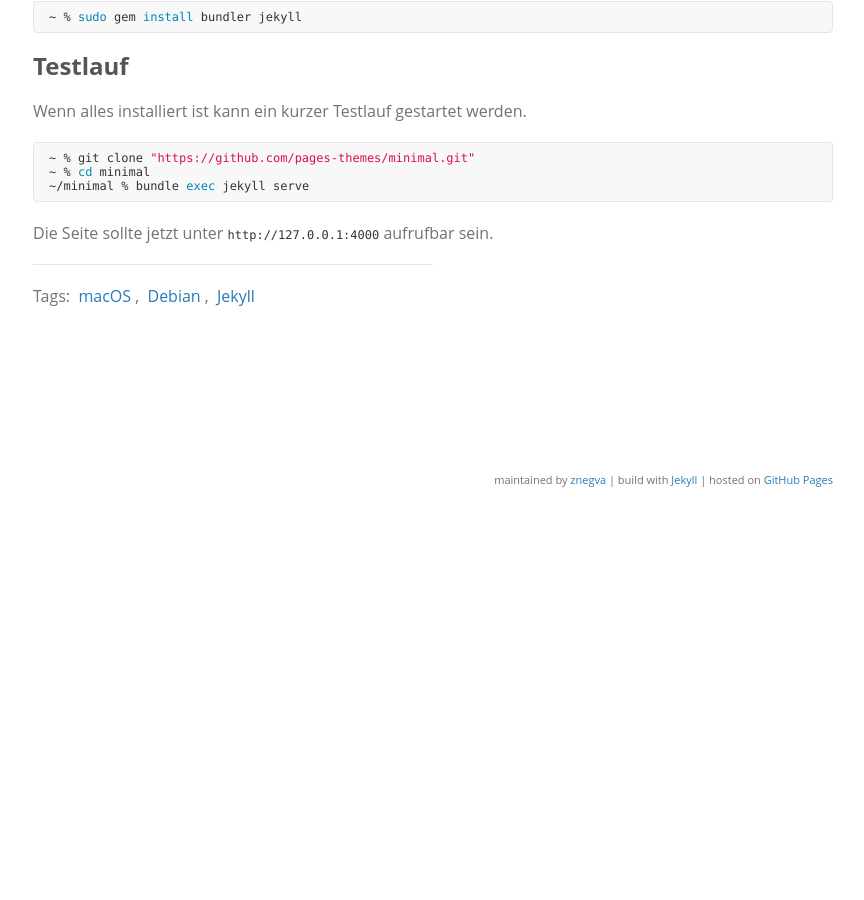
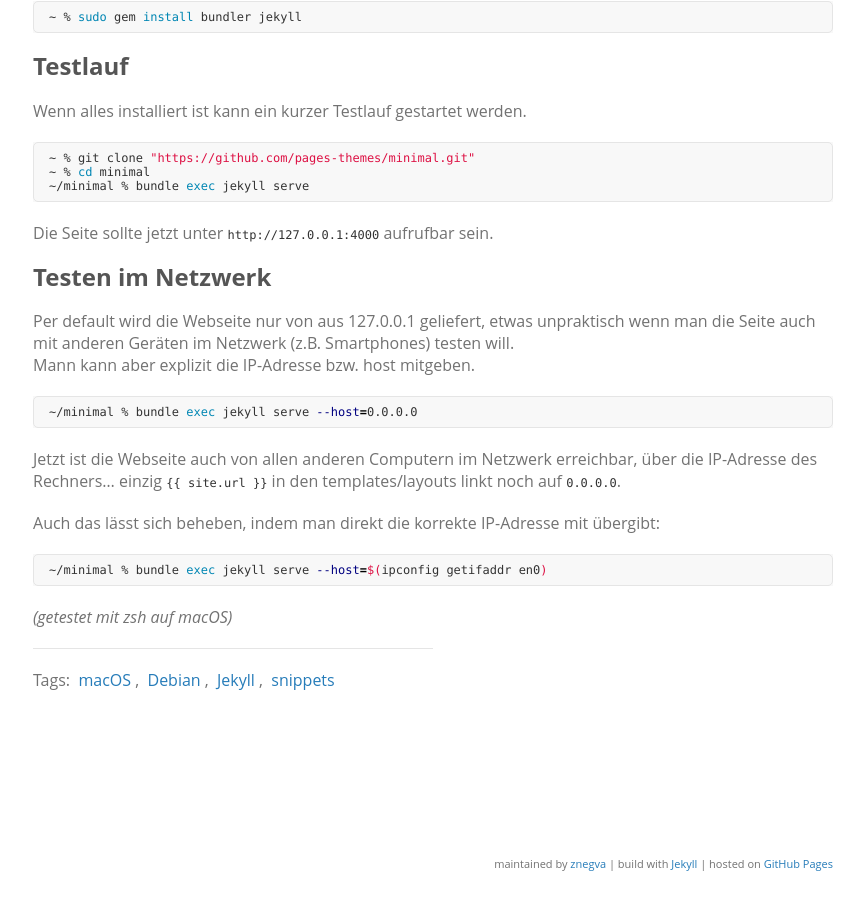
Before and after one commit to znegva/znegva.github.io, a Jekyll site: the page built from _posts/2017-11-14-howto-jekyll.md, in a window 1280 px wide and 900 px high, scrolled down 1106 px. Shown: the whole window, without its empty margins (207-1071 px from the left). Built offline with Jekyll 4.4.1, drawn with Linux system fonts in a browser that asks for light colours; before the commit the page ends 1623 px from its top, so only the background shows below that; some of the changed text lies outside the part shown.

Commit message:
chg: added howto set host (for testing in local network)

````diff
--- a/_posts/2017-11-14-howto-jekyll.md
+++ b/_posts/2017-11-14-howto-jekyll.md
@@ -2,7 +2,8 @@
 layout: post
 title: Jekyll lokal einrichten
 lang: de_DE
-tags: macOS Debian Jekyll
+tags: macOS Debian Jekyll snippets
+update: 2017-11-30
 ---
 
 Mit [github-Pages](https://pages.github.com/) gibt es eine einfache Möglichkeit
@@ -63,3 +64,23 @@ Wenn alles installiert ist kann ein kurzer Testlauf gestartet werden.
 ```
 
 Die Seite sollte jetzt unter `http://127.0.0.1:4000` aufrufbar sein.
+
+## Testen im Netzwerk
+
+Per default wird die Webseite nur von aus 127.0.0.1 geliefert, etwas unpraktisch
+wenn man die Seite auch mit anderen Geräten im Netzwerk (z.B. Smartphones) testen will.
+Mann kann aber explizit die IP-Adresse bzw. host mitgeben.
+
+``` sh
+~/minimal % bundle exec jekyll serve --host=0.0.0.0
+```
+
+Jetzt ist die Webseite auch von allen anderen Computern im Netzwerk erreichbar,
+über die IP-Adresse des Rechners... einzig {% raw %}`{{ site.url }}`{% endraw %} in
+den templates/layouts linkt noch auf `0.0.0.0`.
+
+Auch das lässt sich beheben, indem man direkt die korrekte IP-Adresse mit übergibt:
+``` sh
+~/minimal % bundle exec jekyll serve --host=$(ipconfig getifaddr en0)
+```
+_(getestet mit zsh auf macOS)_
````
